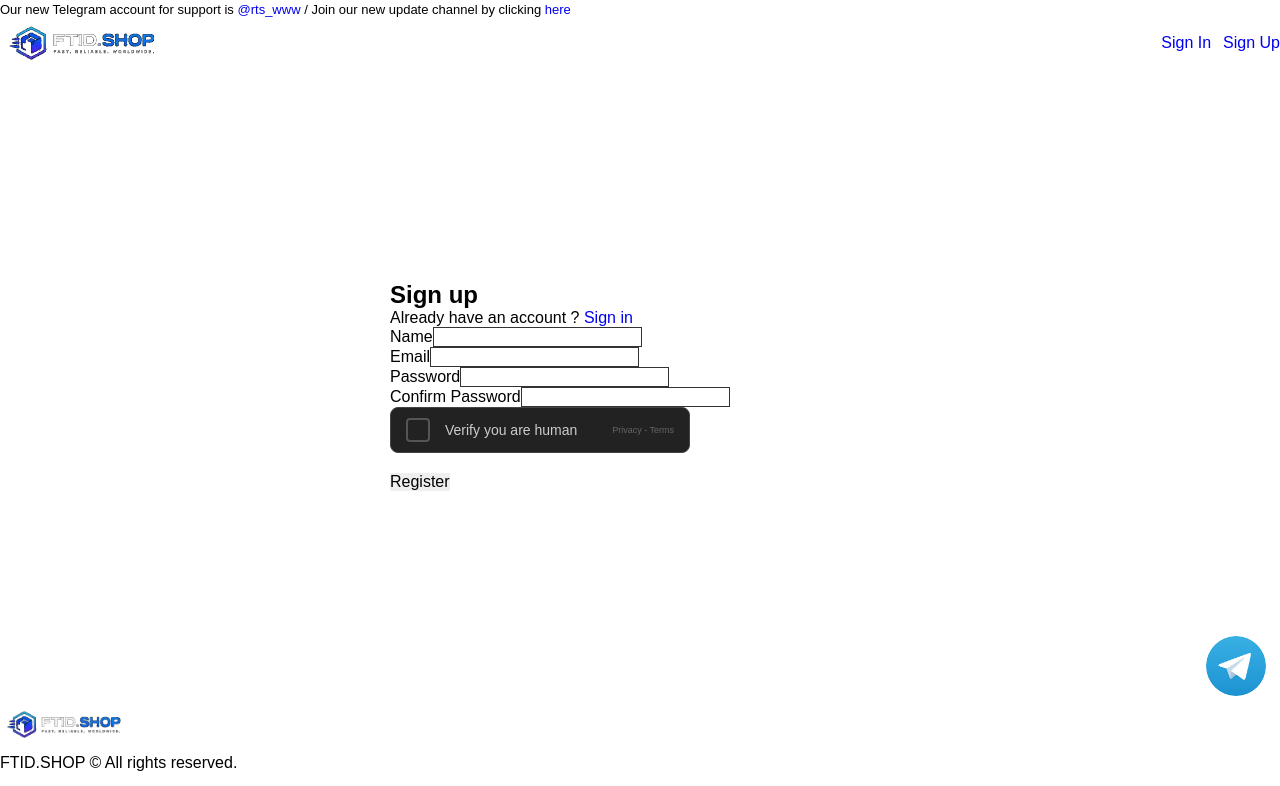
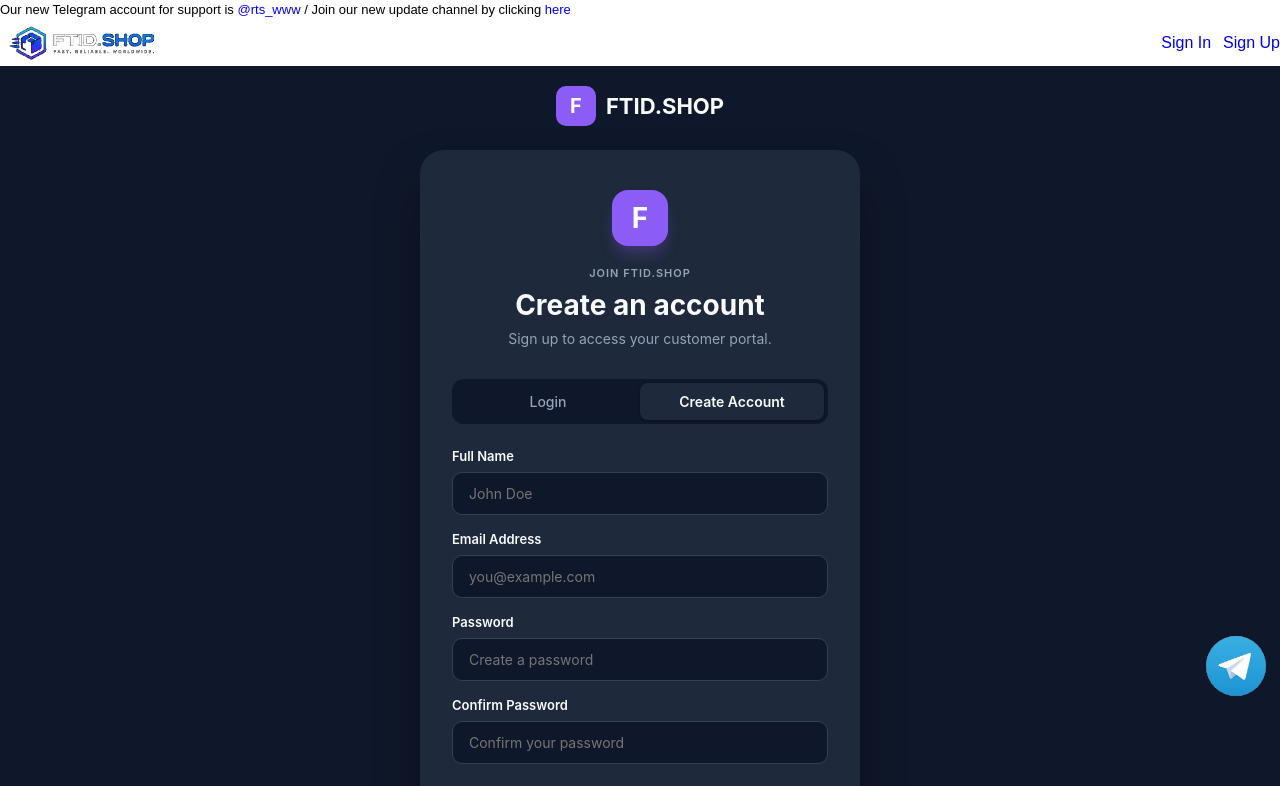
Before and after one commit to ogsuryansh/ftidshop, a React (Vite) app in the folder frontend/: page /register in a window 1280 px wide. Shown: the top 786 px of the page. Built offline with nearby package versions, Linux system fonts and the light colour scheme; no server answers.

Commit message:
Redesign user signup page to match login theme

```diff
--- a/frontend/src/pages/SignUp.jsx
+++ b/frontend/src/pages/SignUp.jsx
@@ -72,15 +72,17 @@
   const [email, setEmail] = useState('');
   const [password, setPassword] = useState('');
   const [confirmPassword, setConfirmPassword] = useState('');
+  const [errorMsg, setErrorMsg] = useState('');
 
   const handleRegister = async (e) => {
     e.preventDefault();
+    setErrorMsg('');
     if (password !== confirmPassword) {
-      alert("Passwords do not match");
+      setErrorMsg("Passwords do not match");
       return;
     }
     if (!captchaToken) {
-      alert("Please complete the security check.");
+      setErrorMsg("Please complete the security check.");
       return;
     }
 
@@ -88,12 +90,7 @@
       const res = await fetch(`${API_BASE_URL}/api/register`, {
           method: 'POST',
           headers: { 'Content-Type': 'application/json' },
-          body: JSON.stringify({
-              name,
-              email,
-              password,
-              captchaToken
-          })
+          body: JSON.stringify({ name, email, password, captchaToken })
       });
 
       const data = await res.json();
@@ -102,70 +99,114 @@
         localStorage.setItem('user', JSON.stringify(data.user));
         navigate('/dashboard');
       } else {
-        alert('Error: ' + data.error);
-        setCaptchaToken(null); // reset captcha on failure
+        setErrorMsg(data.error || 'Registration failed');
+        setCaptchaToken(null);
       }
     } catch (err) {
-      alert('Network error occurred.');
+      setErrorMsg('Network error occurred.');
     }
   };
 
   return (
-    <div className="container pt_12 pb_12" style={{ minHeight: '80vh', display: 'flex', alignItems: 'center', justifyContent: 'center' }}>
-      <div className="bg_secondary radius_medium p_6" style={{ width: '100%', maxWidth: '500px' }}>
-        <h2 className="align_center text_xlarge mb_2">Sign up</h2>
-        <div className="align_center mb_6 text_small color_neutral">
-          Already have an account ? <Link to="/login" className="color_secondary">Sign in</Link>
+    <div style={{ minHeight: '100vh', display: 'flex', flexDirection: 'column', alignItems: 'center', justifyContent: 'center', backgroundColor: '#0f172a', padding: '20px', fontFamily: "'Inter', sans-serif" }}>
+
+      {/* Top Logo Area */}
+      <div style={{ display: 'flex', alignItems: 'center', marginBottom: '24px', gap: '10px' }}>
+         <div style={{ width: '40px', height: '40px', backgroundColor: '#8b5cf6', borderRadius: '10px', display: 'flex', alignItems: 'center', justifyContent: 'center', color: 'white', fontWeight: 'bold', fontSize: '20px' }}>
+            F
+         </div>
+         <span style={{ color: '#f8fafc', fontSize: '22px', fontWeight: '700' }}>FTID.SHOP</span>
+      </div>
+
+      <div style={{ backgroundColor: '#1e293b', width: '100%', maxWidth: '440px', borderRadius: '24px', padding: '40px 32px', boxShadow: '0 25px 50px -12px rgba(0, 0, 0, 0.5)' }}>
+
+        {/* Inner Logo */}
+        <div style={{ display: 'flex', justifyContent: 'center', marginBottom: '20px' }}>
+          <div style={{ width: '56px', height: '56px', backgroundColor: '#8b5cf6', borderRadius: '16px', display: 'flex', alignItems: 'center', justifyContent: 'center', color: 'white', fontWeight: 'bold', fontSize: '28px', boxShadow: '0 10px 15px -3px rgba(139, 92, 246, 0.3)' }}>
+            F
+          </div>
         </div>
 
+        <div style={{ textAlign: 'center', marginBottom: '32px' }}>
+          <p style={{ color: '#94a3b8', fontSize: '11px', fontWeight: '600', letterSpacing: '1px', textTransform: 'uppercase', marginBottom: '8px' }}>Join FTID.SHOP</p>
+          <h2 style={{ color: '#f8fafc', fontSize: '28px', fontWeight: '700', margin: '0 0 8px 0' }}>Create an account</h2>
+          <p style={{ color: '#94a3b8', fontSize: '14px', margin: 0 }}>Sign up to access your customer portal.</p>
+        </div>
+
+        {/* Tabs */}
+        <div style={{ display: 'flex', backgroundColor: '#0f172a', borderRadius: '12px', padding: '4px', marginBottom: '24px' }}>
+          <Link to="/login" style={{ flex: 1, color: '#94a3b8', textAlign: 'center', padding: '10px 0', borderRadius: '8px', fontWeight: '500', fontSize: '14px', textDecoration: 'none' }}>
+            Login
+          </Link>
+          <div style={{ flex: 1, backgroundColor: '#1e293b', color: '#f8fafc', textAlign: 'center', padding: '10px 0', borderRadius: '8px', fontWeight: '600', fontSize: '14px', boxShadow: '0 1px 3px rgba(0,0,0,0.3)' }}>
+            Create Account
+          </div>
+        </div>
+
+        {errorMsg && (
+          <div style={{ color: '#f87171', background: 'rgba(248, 113, 113, 0.1)', border: '1px solid rgba(248, 113, 113, 0.2)', padding: '12px', borderRadius: '8px', fontSize: '13px', marginBottom: '20px', textAlign: 'center' }}>
+            {errorMsg}
+          </div>
+        )}
+
         <form onSubmit={handleRegister}>
-          <div className="mb_4">
-            <label className="block mb_2 text_small">Name</label>
+          {/* Name */}
+          <div style={{ marginBottom: '16px' }}>
+            <label style={{ display: 'block', color: '#f8fafc', fontSize: '13px', fontWeight: '600', marginBottom: '8px' }}>Full Name</label>
             <input
               type="text"
+              placeholder="John Doe"
               value={name} onChange={e => setName(e.target.value)} required
-              className="width_full p_3 radius_medium bg_primary color_primary"
-              style={{ border: '1px solid #333', outline: 'none' }}
-            />
-          </div>
-          <div className="mb_4">
-            <label className="block mb_2 text_small">Email</label>
-            <input
-              type="email"
-              value={email} onChange={e => setEmail(e.target.value)} required
-              className="width_full p_3 radius_medium bg_primary color_primary"
-              style={{ border: '1px solid #333', outline: 'none' }}
-            />
-          </div>
-          <div className="mb_4">
-            <label className="block mb_2 text_small">Password</label>
-            <input
-              type="password"
-              value={password} onChange={e => setPassword(e.target.value)} required
-              className="width_full p_3 radius_medium bg_primary color_primary"
-              style={{ border: '1px solid #333', outline: 'none' }}
-            />
-          </div>
-          <div className="mb_6">
-            <label className="block mb_2 text_small">Confirm Password</label>
-            <input
-              type="password"
-              value={confirmPassword} onChange={e => setConfirmPassword(e.target.value)} required
-              className="width_full p_3 radius_medium bg_primary color_primary"
-              style={{ border: '1px solid #333', outline: 'none' }}
+              style={{ width: '100%', padding: '12px 16px', backgroundColor: '#0f172a', border: '1px solid #334155', borderRadius: '10px', color: '#f8fafc', fontSize: '14px', outline: 'none', boxSizing: 'border-box' }}
             />
           </div>
 
-          {!captchaToken ? (
-            <LoadingCaptcha onVerify={(token) => setCaptchaToken(token)} />
-          ) : (
-            <div style={{ marginBottom: '20px', color: '#28a745', fontSize: '14px', display: 'flex', alignItems: 'center', gap: '5px' }}>
-              <i className='bx bx-check-circle'></i> Verification complete
-            </div>
-          )}
+          {/* Email Address */}
+          <div style={{ marginBottom: '16px' }}>
+            <label style={{ display: 'block', color: '#f8fafc', fontSize: '13px', fontWeight: '600', marginBottom: '8px' }}>Email Address</label>
+            <input
+              type="email"
+              placeholder="you@example.com"
+              value={email} onChange={e => setEmail(e.target.value)} required
+              style={{ width: '100%', padding: '12px 16px', backgroundColor: '#0f172a', border: '1px solid #334155', borderRadius: '10px', color: '#f8fafc', fontSize: '14px', outline: 'none', boxSizing: 'border-box' }}
+            />
+          </div>
 
-          <button type="submit" className="button_solid width_full p_3 radius_medium weight_bold" style={{ border: 'none', cursor: 'pointer' }}>
-            Register
+          {/* Password */}
+          <div style={{ marginBottom: '16px' }}>
+            <label style={{ display: 'block', color: '#f8fafc', fontSize: '13px', fontWeight: '600', marginBottom: '8px' }}>Password</label>
+            <input
+              type="password"
+              placeholder="Create a password"
+              value={password} onChange={e => setPassword(e.target.value)} required
+              style={{ width: '100%', padding: '12px 16px', backgroundColor: '#0f172a', border: '1px solid #334155', borderRadius: '10px', color: '#f8fafc', fontSize: '14px', outline: 'none', boxSizing: 'border-box' }}
+            />
+          </div>
+
+          {/* Confirm Password */}
+          <div style={{ marginBottom: '24px' }}>
+            <label style={{ display: 'block', color: '#f8fafc', fontSize: '13px', fontWeight: '600', marginBottom: '8px' }}>Confirm Password</label>
+            <input
+              type="password"
+              placeholder="Confirm your password"
+              value={confirmPassword} onChange={e => setConfirmPassword(e.target.value)} required
+              style={{ width: '100%', padding: '12px 16px', backgroundColor: '#0f172a', border: '1px solid #334155', borderRadius: '10px', color: '#f8fafc', fontSize: '14px', outline: 'none', boxSizing: 'border-box' }}
+            />
+          </div>
+
+          <div style={{ display: 'flex', justifyContent: 'center', marginBottom: '20px' }}>
+            {!captchaToken ? (
+              <LoadingCaptcha onVerify={(token) => setCaptchaToken(token)} />
+            ) : (
+              <div style={{ padding: '10px 15px', backgroundColor: 'rgba(40, 167, 69, 0.1)', border: '1px solid rgba(40, 167, 69, 0.3)', borderRadius: '8px', color: '#4ade80', fontSize: '14px', display: 'flex', alignItems: 'center', gap: '8px', width: '300px', justifyContent: 'center' }}>
+                <i className='bx bx-check-circle' style={{ fontSize: '18px' }}></i> Verification complete
+              </div>
+            )}
+          </div>
+
+          {/* Submit Button */}
+          <button type="submit" style={{ width: '100%', padding: '14px', backgroundColor: '#8b5cf6', color: 'white', border: 'none', borderRadius: '10px', fontSize: '15px', fontWeight: '600', cursor: 'pointer', display: 'flex', justifyContent: 'center', alignItems: 'center', transition: 'background-color 0.2s' }} onMouseOver={e => e.currentTarget.style.backgroundColor = '#7c3aed'} onMouseOut={e => e.currentTarget.style.backgroundColor = '#8b5cf6'}>
+            Create Account
           </button>
         </form>
       </div>
```
